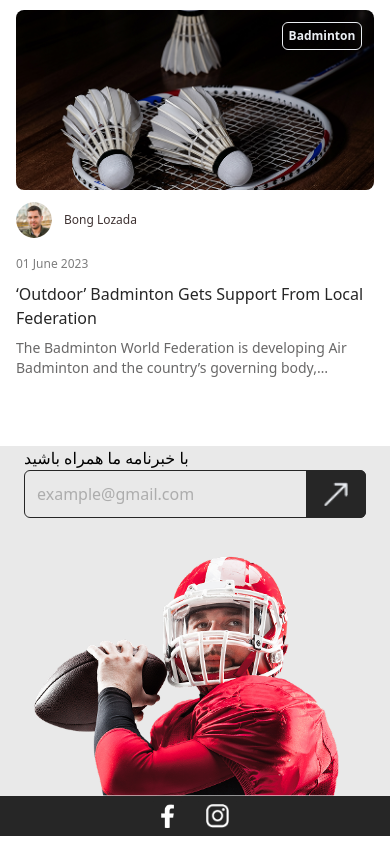
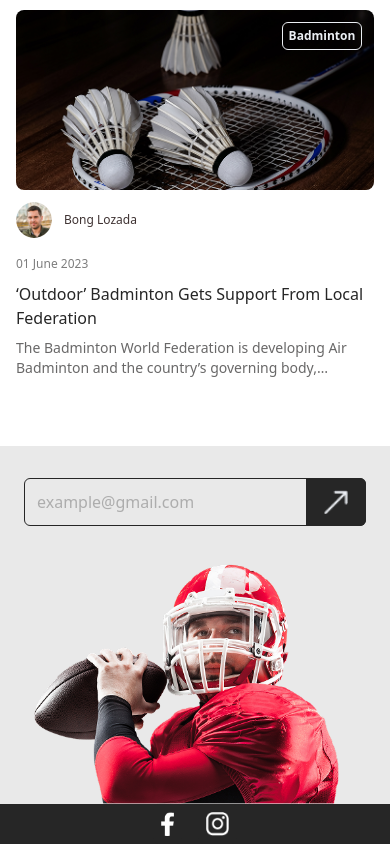
Before and after one commit to mhselfs/sport-blog, a React (Vite) app: page / in a window 390 px wide. Shown: the part 5419-6263 px from the top of the page. Built offline with nearby package versions, Linux system fonts and the light colour scheme.

Commit message:
feat: footer fix padding in mobile

```diff
--- a/src/components/NewsLetter.jsx
+++ b/src/components/NewsLetter.jsx
@@ -32,9 +32,7 @@ const NewsLetter = () => {
             </div>
 
             {/* Mobile Version */}
-            <div className='lg:hidden flex flex-col px-6'>
-                <span>با خبرنامه ما همراه باشید</span>
-
+            <div className='lg:hidden flex flex-col px-6 pt-8'>
                 <div className="relative mb-6">
                     <input
                         placeholder="example@gmail.com"
```
